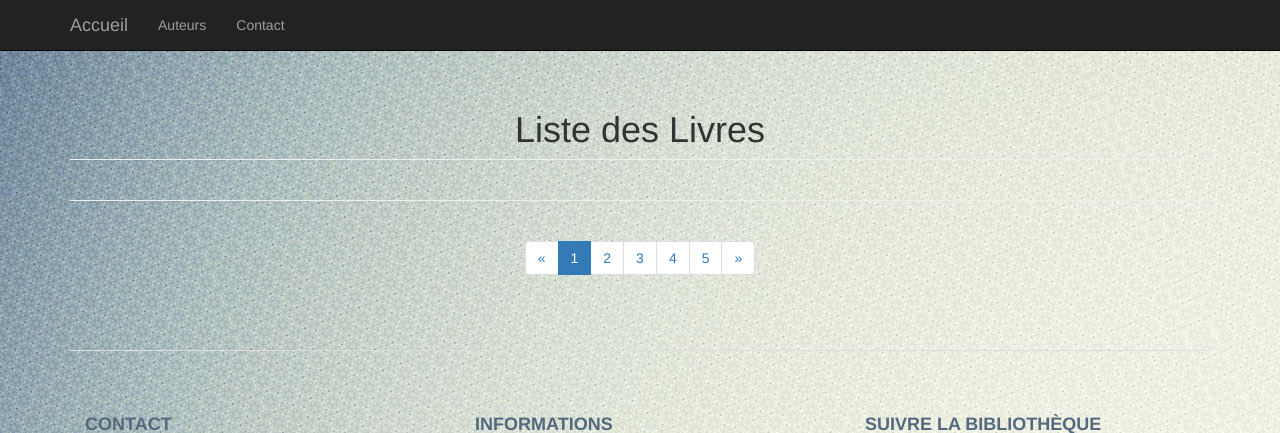
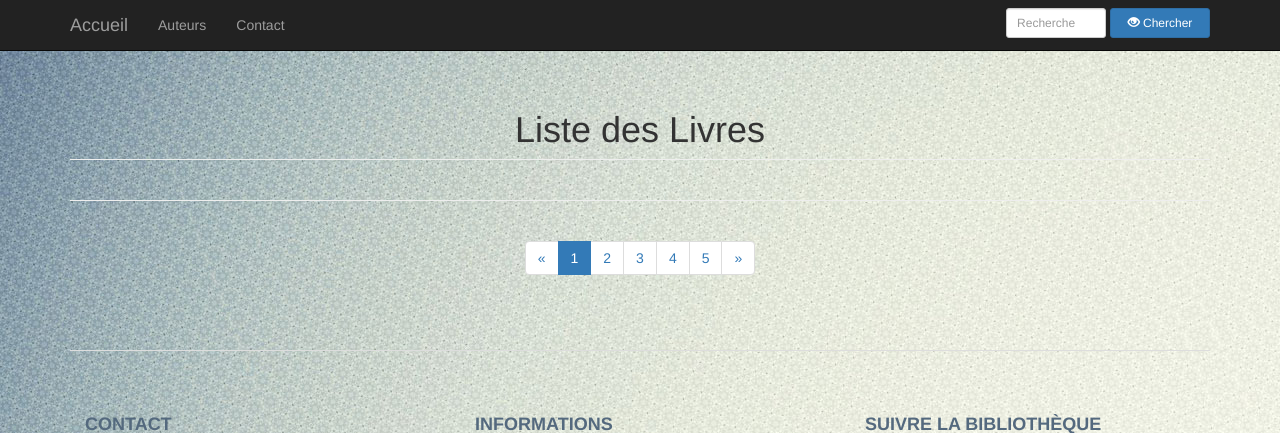
Before and after one commit to alvinje/ProjetLivres, a PHP site: page /index.php in a window 1280 px wide. Shown: the top 433 px of the page. Run offline with PHP 8.4, Linux system fonts and the light colour scheme; data that the repository does not hold is empty; some libraries are stand-ins or nearby versions.

Commit message:
Mise en page InfoLivre

```diff
--- a/view/Header.php
+++ b/view/Header.php
@@ -41,7 +41,7 @@
                     <span class="icon-bar"></span>
                 </button>
                 <a class="navbar-brand" href="index.php">Accueil</a>
-            </div>
+                </div>
             <!-- Collect the nav links, forms, and other content for toggling -->
             <div class="collapse navbar-collapse" id="bs-example-navbar-collapse-1">
                 <ul class="nav navbar-nav">
@@ -51,7 +51,18 @@
                     <li>
                         <a href="contact.php">Contact</a>
                     </li>
-                </ul>
+                    </ul>
+                        <form class="navbar-form navbar-right inline-form">
+                            <div class="form-group" style="float: right;">
+
+                        <input type="search" class="input-sm form-control" style="display: inline-block;width: 100px;" placeholder="Recherche">
+
+              <button type="submit" class="btn btn-primary btn-sm"style=" display: inline-block;width: 100px;"><span class="glyphicon glyphicon-eye-open"></span> Chercher</button>
+
+                        </div>
+                        </form>
+
+
             </div>
             <!-- /.navbar-collapse -->
         </div>
```
